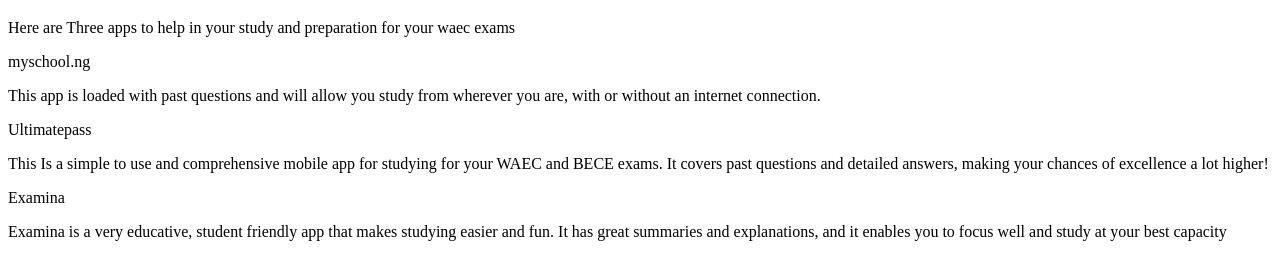
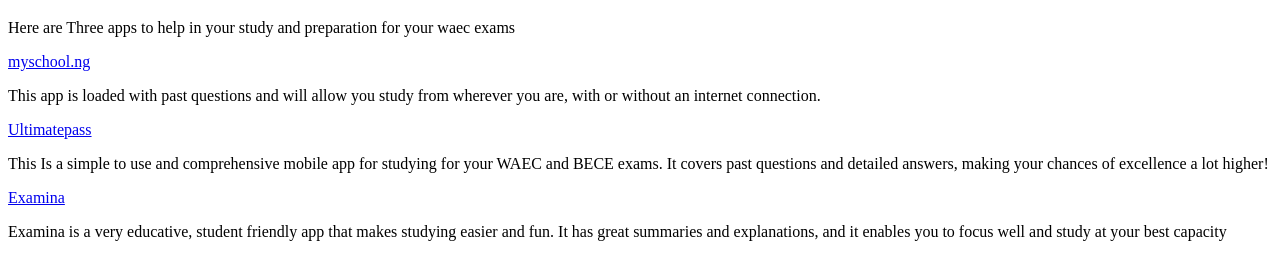
Before and after one commit to Oraekiprincess/oraekiprincess.github.io, a plain HTML site: page Index.html in a window 1280 px wide. Shown: the part 61-340 px from the top of the page. Drawn offline with Linux system fonts and the light colour scheme.

Commit message:
Update Index.html

```diff
--- a/Index.html
+++ b/Index.html
@@ -6,13 +6,13 @@
 <body>
 <h1>STUDYING FOR WAEC</h1>
 <p>Here are Three apps to help in your study and preparation for your waec exams</p>
-<a ref="https://www.myschool.ng"> myschool.ng <a/>
+<a href="https://www.myschool.ng"> myschool.ng <a/>
 <br>
 <p>This app is loaded with past questions and will allow you study from wherever you are, with or without an internet connection.</p>
-<a ref="https://www.ultimatepassco.nextlevelsoft.com"> Ultimatepass </a>
+<a href="https://www.ultimatepassco.nextlevelsoft.com"> Ultimatepass </a>
 <br>
 <p> This Is a simple to use and comprehensive mobile app for studying for your WAEC and BECE exams. It covers past questions and detailed answers, making your chances of excellence a lot higher! </p>
-<a ref="https://examinang.com"> Examina </a>
+<a href="https://examinang.com"> Examina </a>
 <br>
 <p> Examina is a very educative, student friendly app that makes studying easier and fun. It has great summaries and explanations, and it enables you to focus well and study at your best capacity</p>
 </body>
```
